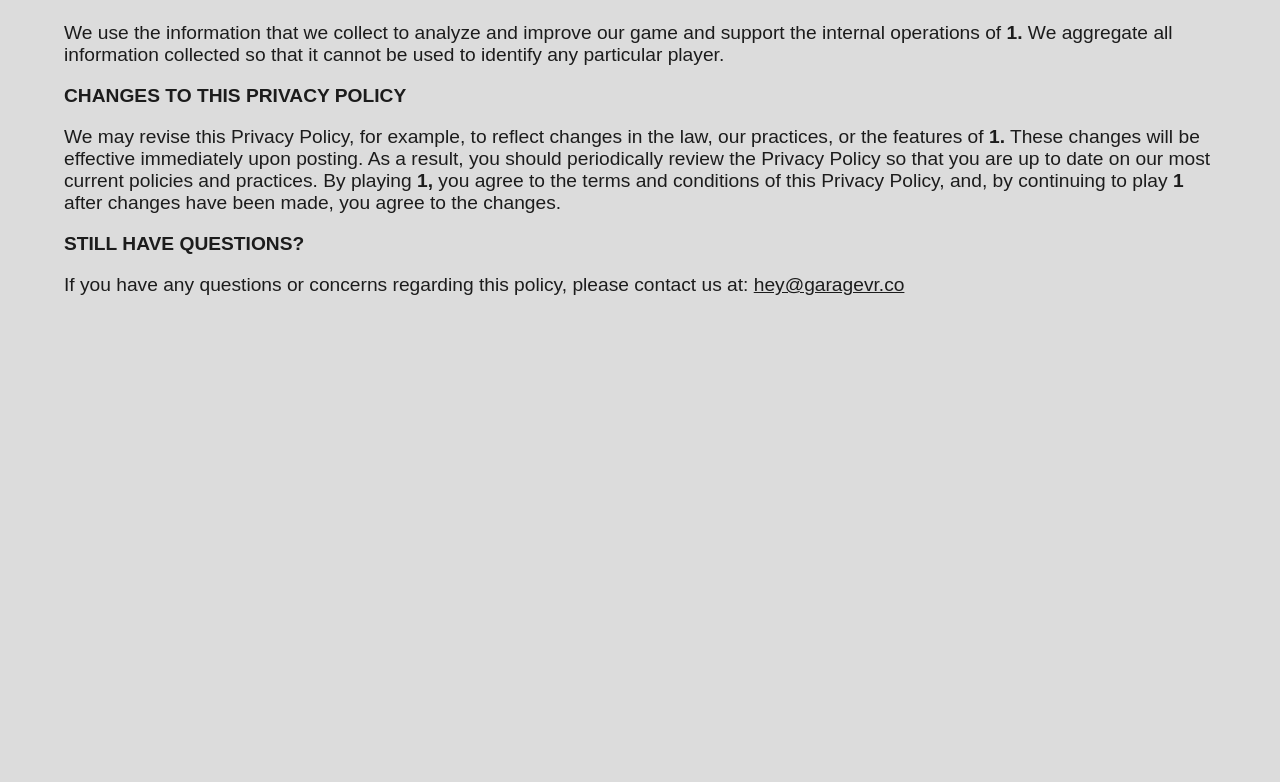
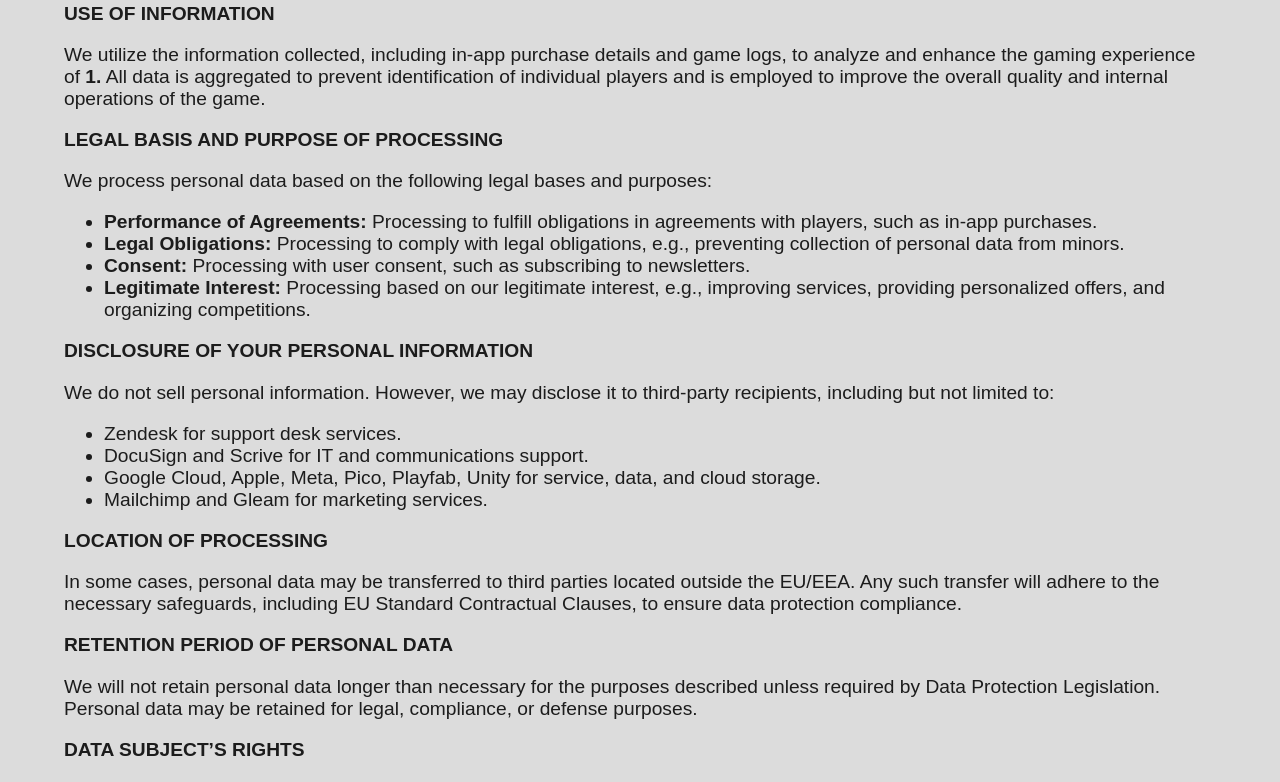
Before and after one commit to GarageVR/Garage-VR-Website, a SvelteKit app: page /privacyPolicy/1 in a window 1280 px wide. Shown: the part 390-1172 px from the top of the page. Before the commit the page ends 800 px from the top, so only its background shows below. Built offline with nearby package versions, Linux system fonts and the light colour scheme.

Commit message:
Update +page.svelte

```diff
--- a/src/routes/privacyPolicy/[gameName]/+page.svelte
+++ b/src/routes/privacyPolicy/[gameName]/+page.svelte
@@ -8,8 +8,8 @@
 <div>
     <h1>Privacy Policy</h1>
     <p>
-        <strong>{data.gameName}</strong> is a virtual reality (VR) game. This Privacy Policy describes
-        how we use, share, and protect information that we collect from players of <strong>{data.gameName}.</strong>
+        <strong>{data.gameName}</strong> is a virtual reality (VR) game available through Oculus. This Privacy Policy describes
+        how we, GarageVR, use, share, and protect information that we collect from players of <strong>{data.gameName}.</strong>
     </p>
 
     <p>
@@ -18,8 +18,8 @@
 
     <p>
         We may collect anonymized information from your play of <strong>{data.gameName}.</strong>
-        Please note, <strong>{data.gameName}</strong> does not collect the player’s name, physical address,
-        contact information, or any geolocation information.
+        While playing, <strong>{data.gameName}</strong> does not collect personal identifiers such as the player’s name, physical address,
+        contact information, or geolocation. However, we do collect information related to in-app purchases to ensure the stability of player transactions within the system. Additionally, game logs are collected for debugging purposes.
     </p>
 
     <p>
@@ -27,10 +27,59 @@
     </p>
 
     <p>
-        We use the information that we collect to analyze and improve our game and
-        support the internal operations of <strong>{data.gameName}.</strong> We aggregate all
-        information collected so that it cannot be used to identify any particular
-        player.
+        We utilize the information collected, including in-app purchase details and game logs, to analyze and enhance the gaming experience of <strong>{data.gameName}.</strong> All data is aggregated to prevent identification of individual players and is employed to improve the overall quality and internal operations of the game.
+    </p>
+
+    <p>
+        <strong>LEGAL BASIS AND PURPOSE OF PROCESSING</strong>
+    </p>
+
+    <p>
+        We process personal data based on the following legal bases and purposes:
+    </p>
+        <ul>
+            <li><strong>Performance of Agreements:</strong> Processing to fulfill obligations in agreements with players, such as in-app purchases.</li>
+            <li><strong>Legal Obligations:</strong> Processing to comply with legal obligations, e.g., preventing collection of personal data from minors.</li>
+            <li><strong>Consent:</strong> Processing with user consent, such as subscribing to newsletters.</li>
+            <li><strong>Legitimate Interest:</strong> Processing based on our legitimate interest, e.g., improving services, providing personalized offers, and organizing competitions.</li>
+        </ul>
+
+    <p>
+        <strong>DISCLOSURE OF YOUR PERSONAL INFORMATION</strong>
+    </p>
+
+    <p>
+        We do not sell personal information. However, we may disclose it to third-party recipients, including but not limited to:
+    </p>
+        <ul>
+            <li>Zendesk for support desk services.</li>
+            <li>DocuSign and Scrive for IT and communications support.</li>
+            <li>Google Cloud, Apple, Meta, Pico, Playfab, Unity for service, data, and cloud storage.</li>
+            <li>Mailchimp and Gleam for marketing services.</li>
+        </ul>
+
+    <p>
+        <strong>LOCATION OF PROCESSING</strong>
+    </p>
+
+    <p>
+        In some cases, personal data may be transferred to third parties located outside the EU/EEA. Any such transfer will adhere to the necessary safeguards, including EU Standard Contractual Clauses, to ensure data protection compliance.
+    </p>
+
+    <p>
+        <strong>RETENTION PERIOD OF PERSONAL DATA</strong>
+    </p>
+
+    <p>
+        We will not retain personal data longer than necessary for the purposes described unless required by Data Protection Legislation. Personal data may be retained for legal, compliance, or defense purposes.
+    </p>
+
+    <p>
+        <strong>DATA SUBJECT’S RIGHTS</strong>
+    </p>
+
+    <p>
+        Users have specific rights regarding their personal data, including the right to correction, objection, erasure, restriction, information, access, and data portability. Requests can be made by contacting us at privacy@garagevr.co.
     </p>
 
     <p>
@@ -38,13 +87,7 @@
     </p>
 
     <p>
-        We may revise this Privacy Policy, for example, to reflect changes in the
-        law, our practices, or the features of <strong>{data.gameName}.</strong> These changes will
-        be effective immediately upon posting. As a result, you should periodically
-        review the Privacy Policy so that you are up to date on our most current
-        policies and practices. By playing <strong>{data.gameName},</strong> you agree to the terms
-        and conditions of this Privacy Policy, and, by continuing to play <strong>{data.gameName}</strong>
-        after changes have been made, you agree to the changes.
+        We may revise this Privacy Policy to reflect changes in law, practices, or features of <strong>{data.gameName}.</strong> Changes will be effective immediately upon posting. Players are encouraged to review the Privacy Policy periodically. Continued play of <strong>{data.gameName}</strong> signifies agreement to the terms and any changes.
     </p>
 
     <p>
@@ -55,6 +98,7 @@
         If you have any questions or concerns regarding this policy, please contact
         us at: <a href="mailto:hey@garagevr.co">hey@garagevr.co</a>
     </p>
+
 </div>
 
 <style>
```
